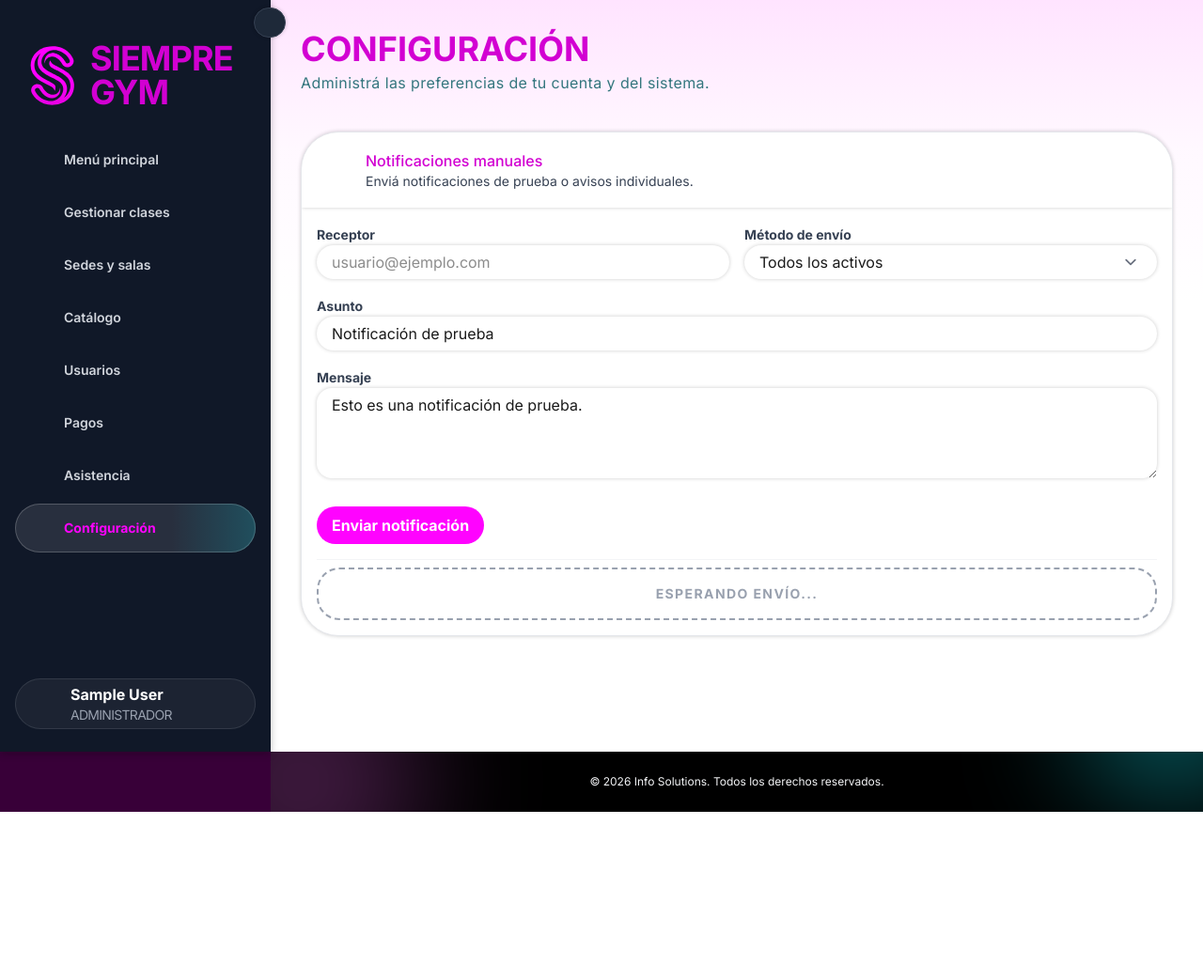
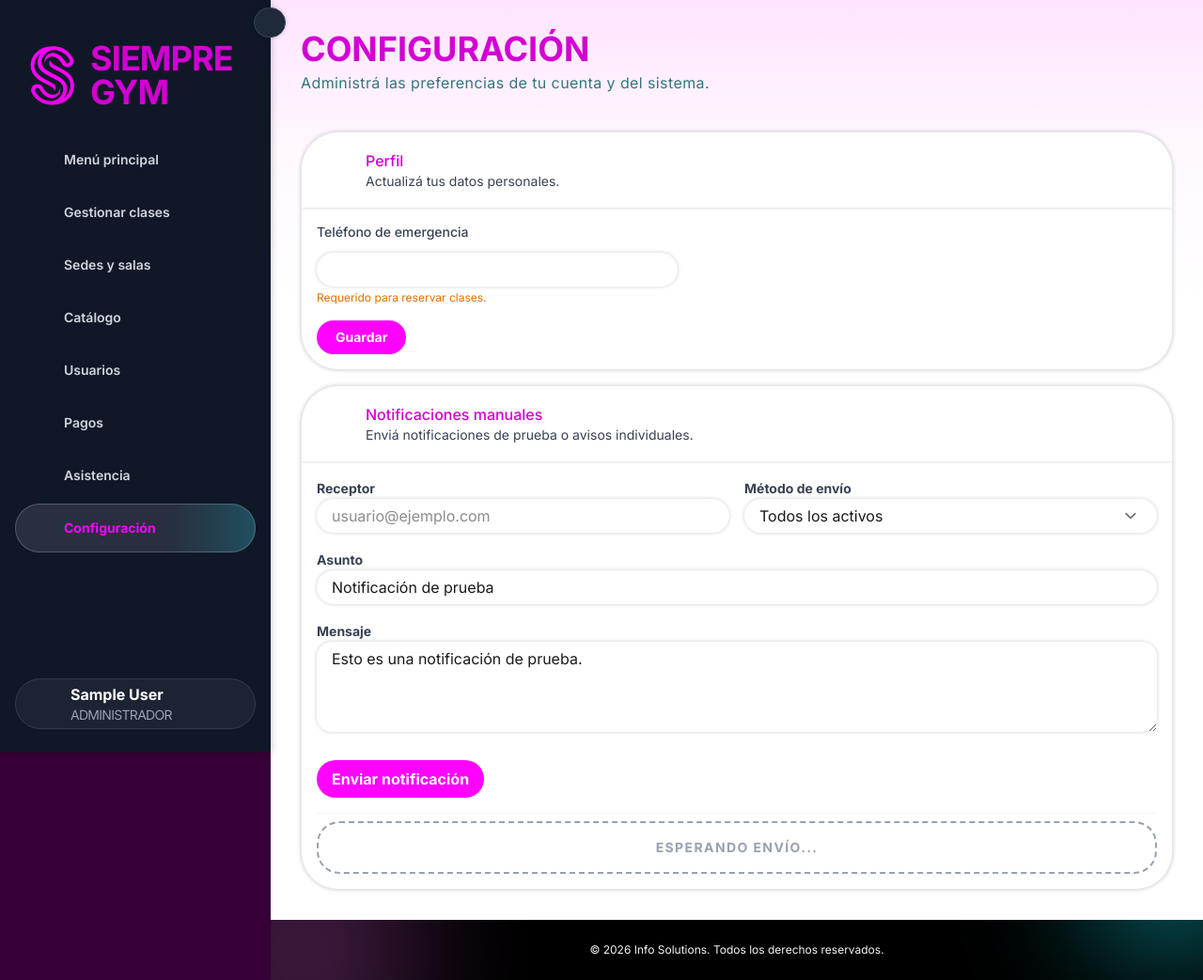
Before and after one commit to ferreroianjose/ingenieria-de-software-ii, a Django app: page /users/settings/ in a window 1280 px wide. Shown: the whole page at 94% size. Before the commit the page ends 864 px from the top, so only its background shows below. Run offline with Django 5.2, Linux system fonts and the light colour scheme; the visitor is signed in with stand-in values (Sample User, id 1); parts of the project's set-up code (start-up, migrations or seed data) failed here and were passed over; some libraries are stand-ins or nearby versions.

Commit message:
Se agrego la funcionalidad para los usuarios de insertar telefono de emergencia
Co-Authored-By: Claude Sonnet 4.6 <noreply@anthropic.com>

```diff
--- a/apps/users/forms.py
+++ b/apps/users/forms.py
@@ -9,13 +9,14 @@ User = get_user_model()
 class CustomUserCreationForm(UserCreationForm):
     class Meta(UserCreationForm.Meta):
         model = User
-        fields = ("email", "first_name", "last_name", "dni", "fecha_nacimiento")
+        fields = ("email", "first_name", "last_name", "dni", "fecha_nacimiento", "telefono_emergencia")
         labels = {
             "email": "Correo electrónico",
             "first_name": "Nombre",
             "last_name": "Apellido",
             "dni": "DNI",
             "fecha_nacimiento": "Fecha de nacimiento",
+            "telefono_emergencia": "Teléfono de emergencia",
         }
         widgets = {
             "fecha_nacimiento": forms.DateInput(attrs={"type": "date"}),
@@ -52,6 +53,13 @@ class CustomUserCreationForm(UserCreationForm):
         return fecha
 
 
+class ProfileUpdateForm(forms.ModelForm):
+    class Meta:
+        model = User
+        fields = ("telefono_emergencia",)
+        labels = {"telefono_emergencia": "Teléfono de emergencia"}
+
+
 class TwoFactorForm(forms.Form):
     code = forms.CharField(
         max_length=6, min_length=6, required=True, label="Código de verificación"
--- a/apps/users/urls.py
+++ b/apps/users/urls.py
@@ -23,6 +23,7 @@ urlpatterns = [
     path("2fa/", views.two_factor, name="two_factor"),
 
     path("settings/", views.settings_view, name="settings"),
+    path("settings/profile/", views.update_profile, name="update_profile"),
 
     path("manage/", views.staff_clientes, name="manage"),
     path("manage/rows/", views.user_rows, name="user_rows"),
--- a/apps/users/views.py
+++ b/apps/users/views.py
@@ -1,6 +1,7 @@
 import random
 import string
 from django.conf import settings
+from django.contrib import messages
 from django.contrib.auth import login as auth_login
 from django.contrib.auth.decorators import login_required
 from django.contrib.auth.views import LoginView
@@ -12,7 +13,7 @@ from django.core.paginator import Paginator
 
 from apps.notifications.services import notification_service
 from GYMFlow.access import admin_required, staff_required
-from .forms import CustomUserCreationForm, TwoFactorForm
+from .forms import CustomUserCreationForm, ProfileUpdateForm, TwoFactorForm
 from .search import USER_PAGE_SIZE, filter_users_queryset
 
 User = get_user_model()
@@ -20,10 +21,24 @@ User = get_user_model()
 
 @login_required
 def settings_view(request):
-    context = {}
+    context = {
+        "profile_form": ProfileUpdateForm(instance=request.user),
+    }
     if request.user.rol == "ADMIN":
         context["adapters"] = notification_service.adapters
     return render(request, "users/settings.html", context)
+
+
+@login_required
+def update_profile(request):
+    if request.method == "POST":
+        form = ProfileUpdateForm(request.POST, instance=request.user)
+        if form.is_valid():
+            form.save()
+            messages.success(request, "Teléfono de emergencia actualizado.")
+        else:
+            messages.error(request, "Error al actualizar el teléfono de emergencia.")
+    return redirect("settings")
 
 
 # Custom LoginView that forces admins through a 2FA step
--- /dev/null
+++ b/templates/users/_profile_settings.html
@@ -0,0 +1,16 @@
+<form method="post" action="{% url 'update_profile' %}" class="space-y-4 max-w-sm">
+  {% csrf_token %}
+  <div class="flex flex-col gap-1">
+    <label for="id_telefono_emergencia" class="text-sm font-medium text-gray-700">
+      Teléfono de emergencia
+    </label>
+    {{ profile_form.telefono_emergencia }}
+    {% if not request.user.telefono_emergencia %}
+    <p class="text-xs text-amber-600">Requerido para reservar clases.</p>
+    {% endif %}
+  </div>
+  <button type="submit"
+    class="rounded-full bg-primary-400 px-5 py-2 text-sm font-bold text-white hover:bg-primary-600 transition-colors">
+    Guardar
+  </button>
+</form>
--- a/templates/users/register.html
+++ b/templates/users/register.html
@@ -41,6 +41,11 @@
           </div>
       </div>
 
+      <div class='flex flex-col'>
+          <label for="telefono_emergencia">Teléfono de emergencia <span class="text-xs text-gray-400">(requerido para reservar clases)</span></label>
+          <input id="telefono_emergencia" name="telefono_emergencia" type="tel" value="{{ form.telefono_emergencia.value|default:'' }}">
+      </div>
+
       <div class="relative flex flex-col">
           <label for="password1" class="flex items-center gap-2">
               Contraseña
--- a/templates/users/settings.html
+++ b/templates/users/settings.html
@@ -12,6 +12,8 @@
     {% endif %}
 
     <div class="space-y-4">
+      {% include 'partials/ui/_collapsible_section.html' with icon='person-fill' title='Perfil' description='Actualizá tus datos personales.' content_template='users/_profile_settings.html' %}
+
       {% if user.rol == 'ADMIN' %}
         {% include 'partials/ui/_collapsible_section.html' with icon='bell-fill' title='Notificaciones manuales' description='Enviá notificaciones de prueba o avisos individuales.' content_template='notifications/_test_send.html' %}
       {% endif %}
```
